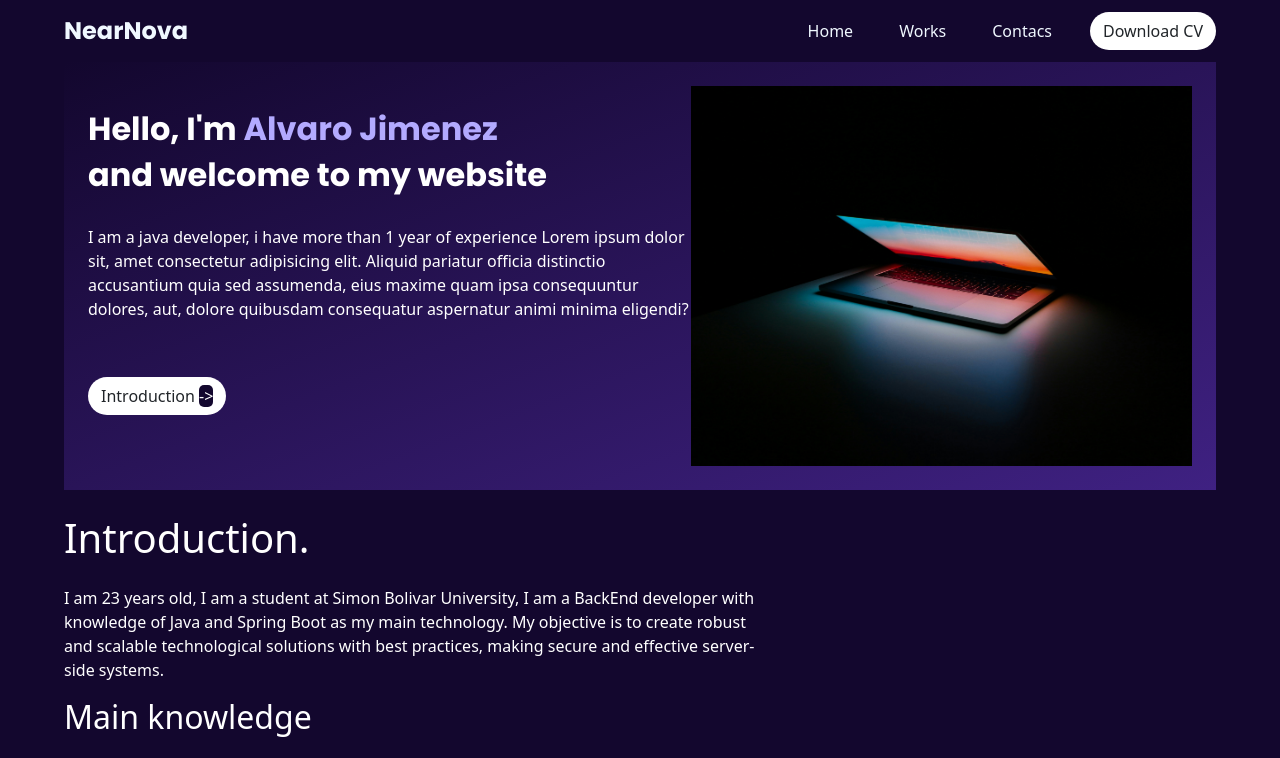
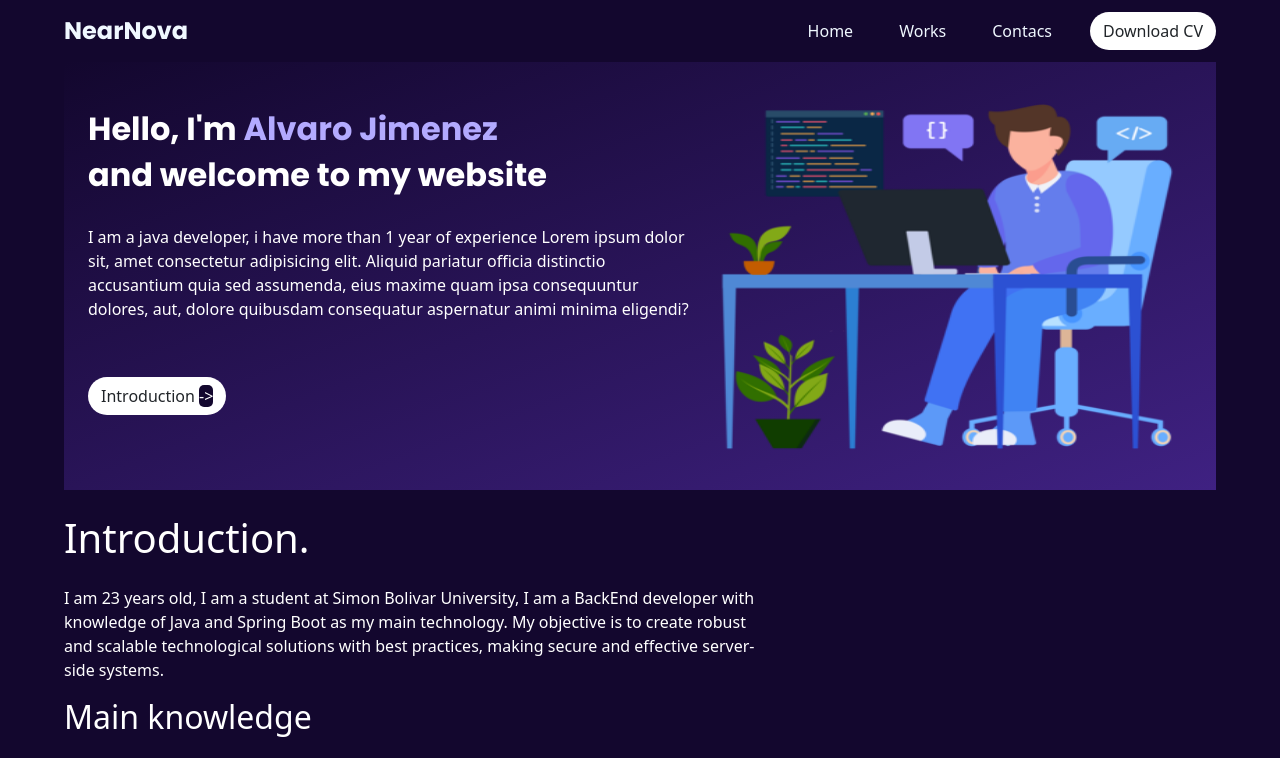
Before and after one commit to aejimenez19/Portafolio, an Angular app: page / in a window 1280 px wide. Shown: the top 758 px of the page. Built offline with nearby package versions, Linux system fonts and the light colour scheme.

Commit message:
fix: center main img and change img

```diff
--- a/src/app/components/principal/principal.component.css
+++ b/src/app/components/principal/principal.component.css
@@ -10,10 +10,12 @@
 
 .cont-img {
     order: -1;
+    display: flex;
 }
 
 .img {
     max-width: 100%;
+    margin: auto;
 }
 
 .title {
--- a/src/app/components/principal/principal.component.html
+++ b/src/app/components/principal/principal.component.html
@@ -9,6 +9,6 @@
         <button class="buton btn">Introduction <span>-></span></button>
     </div>
     <div class="cont-img">
-        <img src="./../../../assets/img.jpg" class="img">
+        <img src="./../../../assets/img2.png" class="img">
     </div>
 </section>
```
Also changed, not shown: src/assets/img.jpg (deleted), src/assets/img2.png (added).
